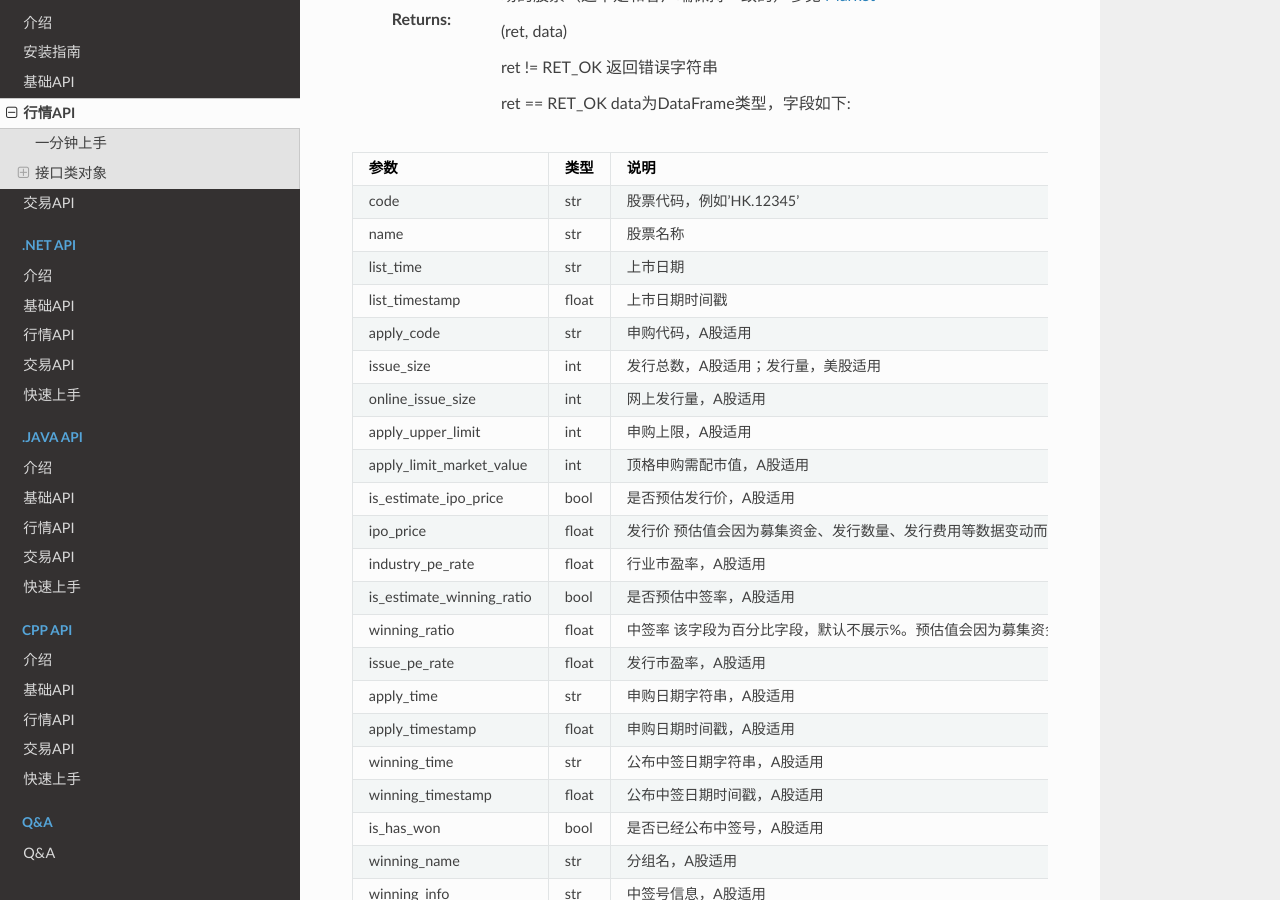
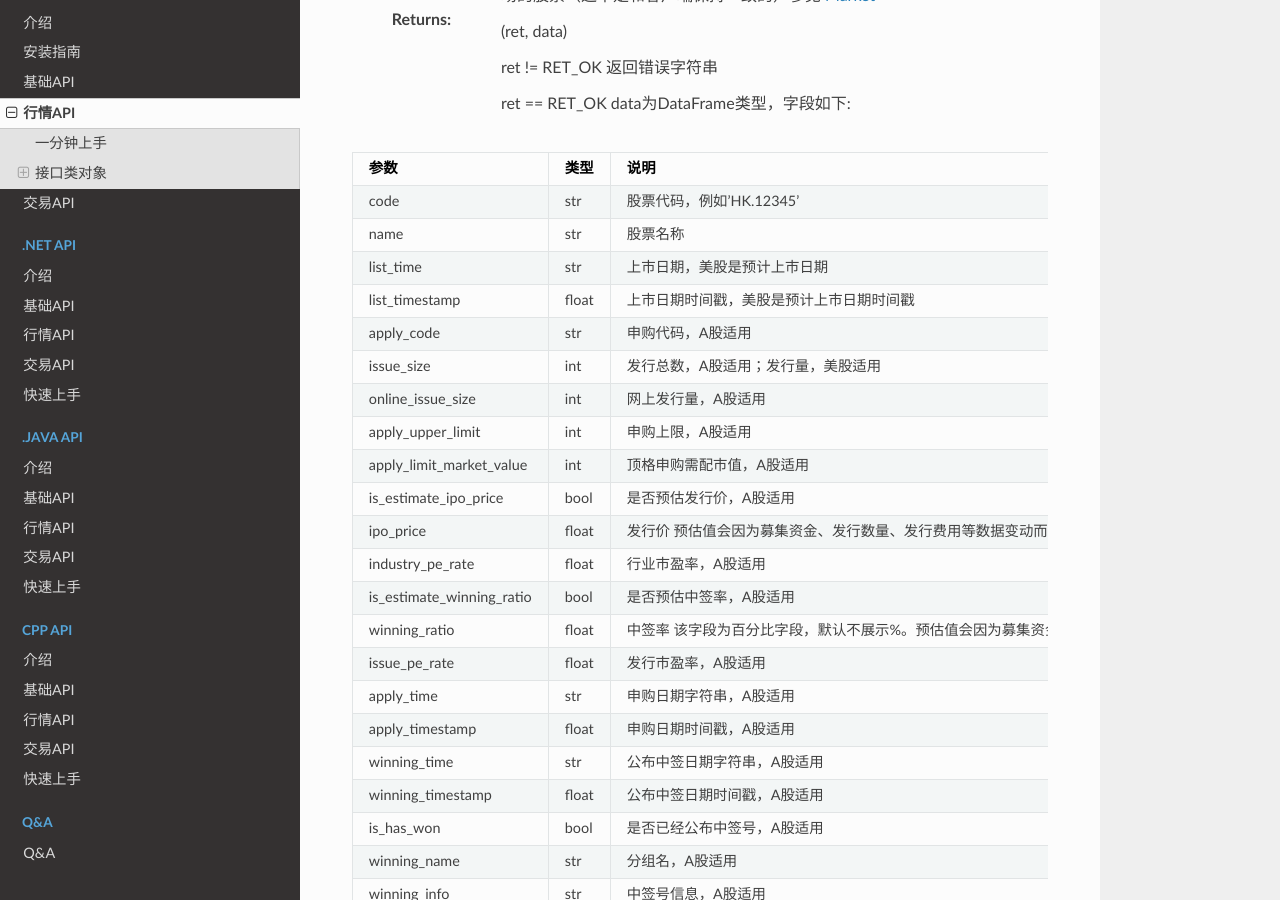
Before and after one commit to FutunnOpen/futu-api-doc, a Sphinx documentation site: the page built from doc_maker/source/api/Quote_API.rst, in a window 1280 px wide and 900 px high, scrolled down 41791 px. Built offline with Sphinx 7.4.7 and the Read the Docs theme 2.0.0, drawn with Linux system fonts in a browser that asks for light colours.

Commit message:
fix 美股的上市日是预计上市日。

```diff
--- a/doc_maker/source/api/Quote_API.rst
+++ b/doc_maker/source/api/Quote_API.rst
@@ -1904,8 +1904,8 @@ get_ipo_list
 ==========================================   ===========   ==================================================================================================================================================
 code                                         str            股票代码，例如'HK.12345'
 name                                         str            股票名称
-list_time                                    str            上市日期
-list_timestamp                               float          上市日期时间戳
+list_time                                    str            上市日期，美股是预计上市日期
+list_timestamp                               float          上市日期时间戳，美股是预计上市日期时间戳
 apply_code                                   str            申购代码，A股适用
 issue_size                                   int            发行总数，A股适用；发行量，美股适用
 online_issue_size                            int            网上发行量，A股适用
```
